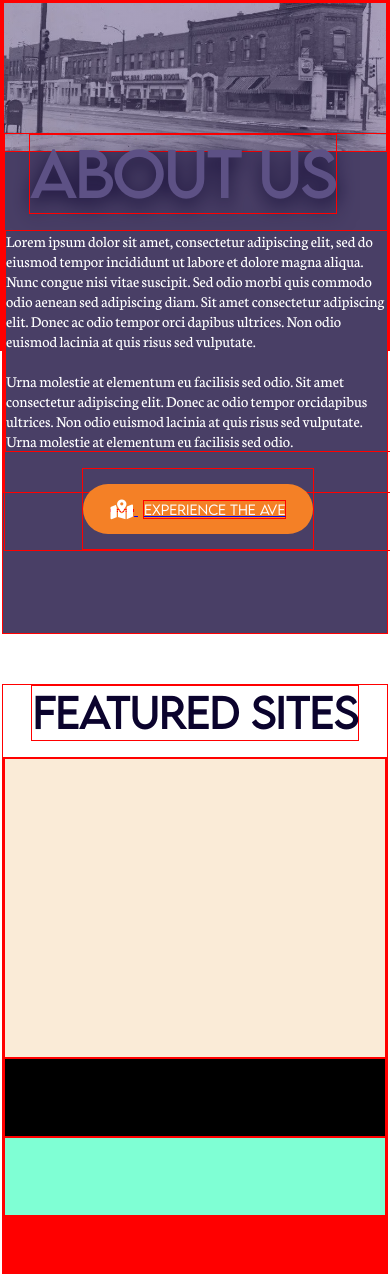
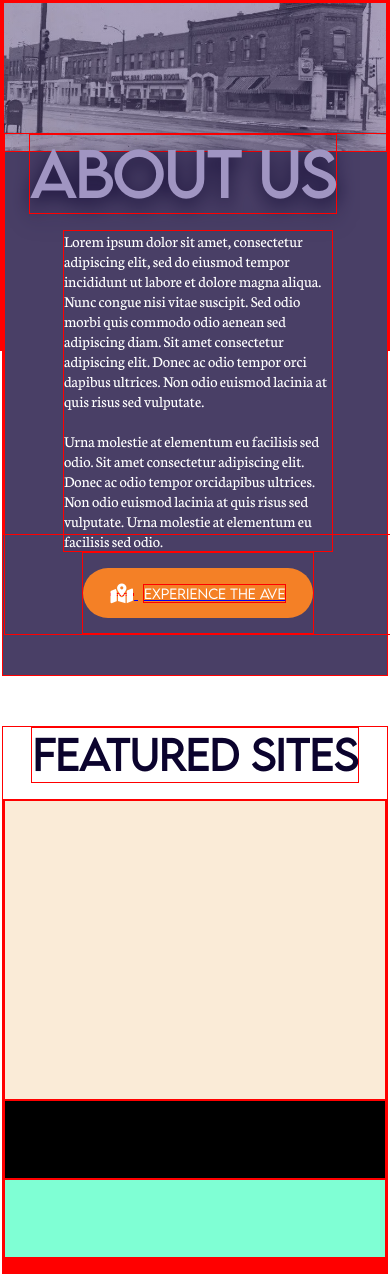
Before and after one commit to jbldwn/indiana_ave, a PHP site: page / in a window 390 px wide; the page is wider, and only the part inside the window is pictured. Shown: the part 493-1767 px from the top of that part. Run offline with PHP 8.4, Linux system fonts and the light colour scheme; style sheets or scripts are compiled from the project's sources; some libraries are stand-ins or nearby versions.

Commit message:
About mobile paragraph centered.

```diff
--- a/www/scss/_variables.scss
+++ b/www/scss/_variables.scss
@@ -3,7 +3,7 @@ $drkBlu: rgb(11, 3, 45);
 $drkBluA: rgba(11, 3, 45, .5);
 $ltdrkBlu: rgb(73, 63, 102);
 $ltBlu: rgb(83, 73, 129);
-$ltltBlu: rgb(93, 81, 133);
+$ltltBlu: rgb(160, 149, 194);
 $ltBluA: rgba(83, 73, 129, .5);
 
 $eggshell: rgb(238, 241, 189);
--- a/www/scss/about.scss
+++ b/www/scss/about.scss
@@ -63,6 +63,7 @@
 
 @media (max-width: $mobileWidth){
     #about{
+        height: 80vh;
         margin-bottom: 30px;
         padding-bottom: 10px;
         .img{
@@ -72,8 +73,7 @@
         .about{
             margin-top: -150px;
             height: calc(100% - 130px);
-        //    flex-direction: column;
-        //
+
             &-con{
                 margin: 0;
                 margin-top: 130px;
@@ -88,15 +88,16 @@
         //            text-align: center;
         //            filter: drop-shadow(0 -2px 10px $drkBlu);
         //        }
-        //        &-para{
-        //            margin: 0 auto;
-        //            width: 70%;
+                &-para{
+                    margin: 0 auto;
+                    width: 70%;
         //            text-align: justify;
         //            margin-bottom: 10px;
-        //        }
-        //        a{
+                }
+                a{
+                    //margin-bottom: 15px;
         //            position: relative;
-        //        }
+                }
             }
         }
     }
```
